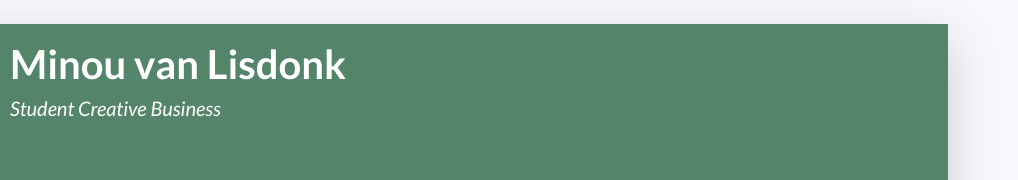
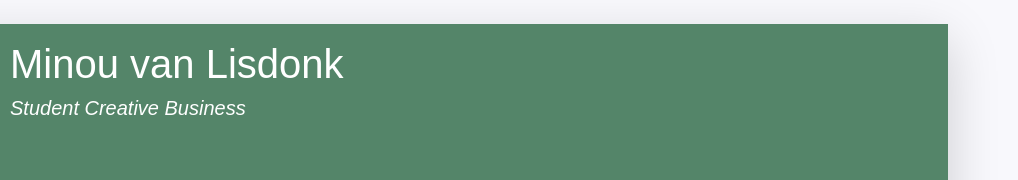
Before and after one commit to minouvanlisdonk/cvminouvanlisdonk, a plain HTML site: page index.html in a window 1280 px wide. Shown: the top 180 px of the page, 262-1280 px from the left. Drawn offline with nearby package versions, Linux system fonts and the light colour scheme.

Commit message:
added font

```diff
--- a/css/styles.css
+++ b/css/styles.css
@@ -15,7 +15,7 @@ body {
 
 .resume-header {
     background-color: #548569;
-	color: white
+	font-family: "Anton", sans-serif;color: white
 }
 
 .resume-main {
--- a/index.html
+++ b/index.html
@@ -49,7 +49,7 @@
           A container to wrap around your name and tagline. Full-width at small size, then columns of increasing size.
         -->
         <div class="col-12 col-sm-8 col-md-9 col-lg-10 my-3 header-content">
-          <h1 class="fw-bolder">Minou van Lisdonk</h1>
+          <h1>Minou van Lisdonk</h1>
           <h5 class="fst-italic tagline">Student Creative Business</h5>
         </div>
       </header>
```
